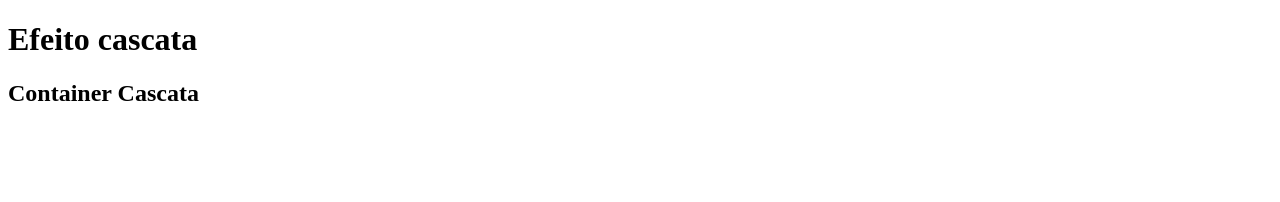
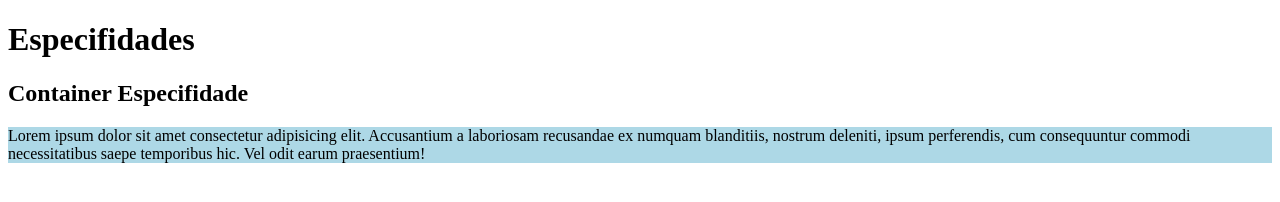
Before and after one commit to itapua-souza/modulo-css-intermediario, a plain HTML site: page 01-especifidade-efeito-cascata/index.html in a window 1280 px wide. Drawn offline with Linux system fonts and the light colour scheme.

Commit message:
adicionado arquivo css

```diff
--- a/01-especifidade-efeito-cascata/index.html
+++ b/01-especifidade-efeito-cascata/index.html
@@ -9,9 +9,27 @@
 </head>
 <body>
 
-    <h1>Efeito cascata</h1>
-    <div class="container-cascata">
-        <h2>Container Cascata</h2></div>
+         <!-- <h1>Efeito cascata</h1>
+        <div class="container-cascata">
+            <h2>Container Cascata</h2>
+
+            </div>
+             -->
+
+        <h1>Especifidades</h1>
+        <div class="container-epecifidade">
+                <h2>Container Especifidade</h2>
+               <p> Lorem ipsum dolor sit amet consectetur adipisicing elit. Accusantium a laboriosam recusandae ex numquam blanditiis, nostrum deleniti, ipsum perferendis, cum consequuntur commodi necessitatibus saepe temporibus hic. Vel odit earum praesentium!</p>
+
+
+
+
+        </div>
+
+
+
+
+
 
 
 
--- a/01-especifidade-efeito-cascata/style.css
+++ b/01-especifidade-efeito-cascata/style.css
@@ -0,0 +1,23 @@
+/* .container-cascata {
+background-color: aqua;
+
+}
+.container-cascata{
+
+background-color: orange;
+
+} */
+
+
+           /* --------Especifidades--------- */
+
+
+           p {background-color: lightblue;
+
+           }
+
+           .container-especifidade p {
+            background-color:chartreuse;
+
+
+           }
```
